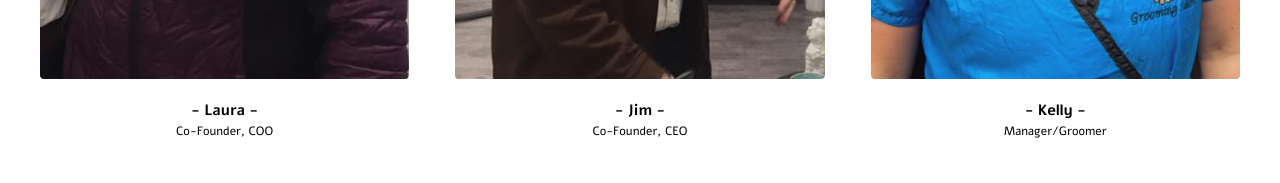
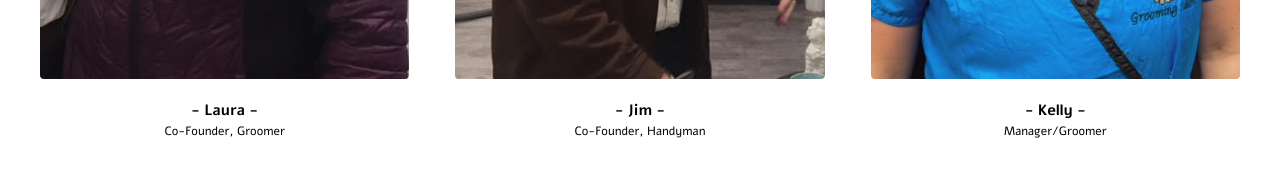
Before and after one commit to hdgrooming/website, a Next.js app: page / in a window 1280 px wide. Shown: the part 3160-3343 px from the top of the page. Built offline with nearby package versions, Linux system fonts and the light colour scheme.

Commit message:
better titles

```diff
--- a/components/Team/index.tsx
+++ b/components/Team/index.tsx
@@ -12,12 +12,12 @@ const FALLBACK_IMAGE_SRC = "/images/placeholder_member.png";
 const TEAM_MEMBERS: TeamMember[] = [
   {
     name: "Laura",
-    title: "Co-Founder, COO",
+    title: "Co-Founder, Groomer",
     imageSrc: "/images/team/laura.jpeg",
   },
   {
     name: "Jim",
-    title: "Co-Founder, CEO",
+    title: "Co-Founder, Handyman",
     imageSrc: "/images/team/jim.jpeg",
   },
   {
```
